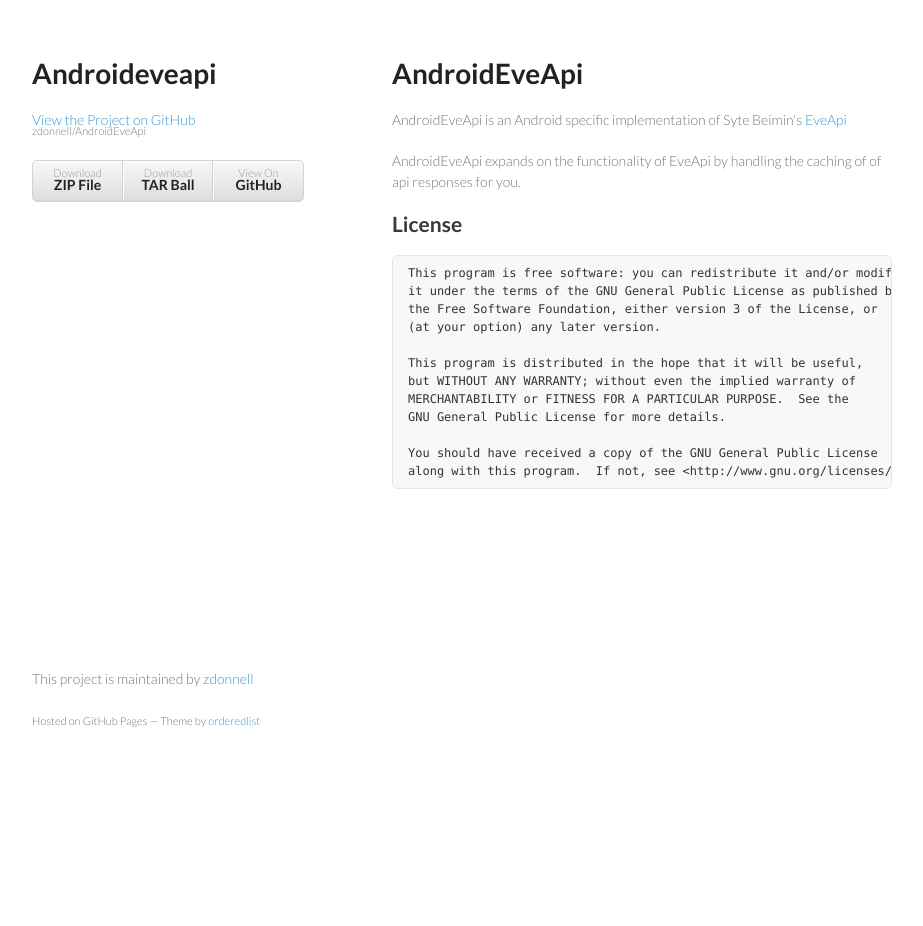
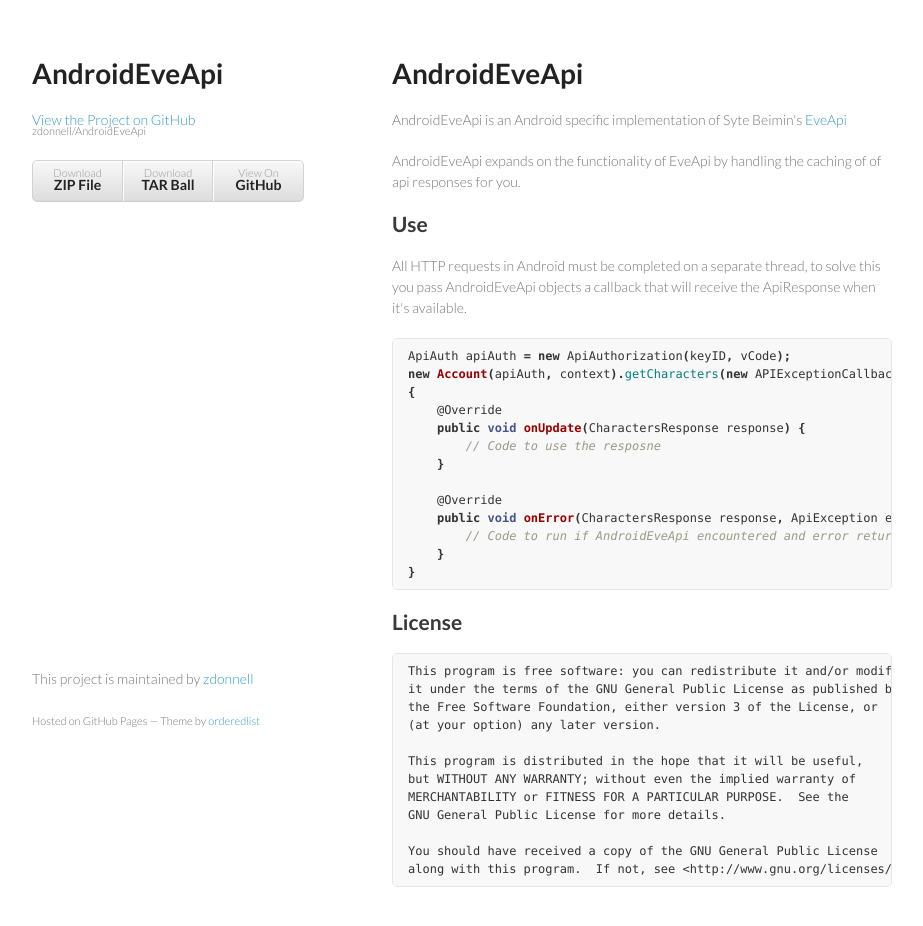
Before and after one commit to zdonnell/AndroidEveApi, a plain HTML site: page index.html in a window 1280 px wide. Shown: the whole page, without its empty margins (178-1101 px from the left). Before the commit the page ends 800 px from the top, so only its background shows below. Drawn offline with Linux system fonts and the light colour scheme.

Commit message:
Create gh-pages branch via GitHub

```diff
--- a/index.html
+++ b/index.html
@@ -3,7 +3,7 @@
   <head>
     <meta charset="utf-8">
     <meta http-equiv="X-UA-Compatible" content="chrome=1">
-    <title>Androideveapi by zdonnell</title>
+    <title>AndroidEveApi by zdonnell</title>
 
     <link rel="stylesheet" href="stylesheets/styles.css">
     <link rel="stylesheet" href="stylesheets/pygment_trac.css">
@@ -15,7 +15,7 @@
   <body>
     <div class="wrapper">
       <header>
-        <h1>Androideveapi</h1>
+        <h1>AndroidEveApi</h1>
         <p></p>
 
         <p class="view"><a href="https://github.com/zdonnell/AndroidEveApi">View the Project on GitHub <small>zdonnell/AndroidEveApi</small></a></p>
@@ -34,6 +34,26 @@
 <p>AndroidEveApi is an Android specific implementation of Syte Beimin's <a href="https://code.google.com/p/eveapi/">EveApi</a></p>
 
 <p>AndroidEveApi expands on the functionality of EveApi by handling the caching of of api responses for you.</p>
+
+<h2>
+<a name="use" class="anchor" href="#use"><span class="octicon octicon-link"></span></a>Use</h2>
+
+<p>All HTTP requests in Android must be completed on a separate thread, to solve this you pass AndroidEveApi objects a callback that will receive the ApiResponse when it's available.</p>
+
+<div class="highlight"><pre><span class="n">ApiAuth</span> <span class="n">apiAuth</span> <span class="o">=</span> <span class="k">new</span> <span class="n">ApiAuthorization</span><span class="o">(</span><span class="n">keyID</span><span class="o">,</span> <span class="n">vCode</span><span class="o">);</span>
+<span class="k">new</span> <span class="nf">Account</span><span class="o">(</span><span class="n">apiAuth</span><span class="o">,</span> <span class="n">context</span><span class="o">).</span><span class="na">getCharacters</span><span class="o">(</span><span class="k">new</span> <span class="n">APIExceptionCallback</span><span class="o">&lt;</span><span class="n">CharactersResponse</span><span class="o">&gt;()</span>
+<span class="o">{</span>
+    <span class="nd">@Override</span>
+    <span class="kd">public</span> <span class="kt">void</span> <span class="nf">onUpdate</span><span class="o">(</span><span class="n">CharactersResponse</span> <span class="n">response</span><span class="o">)</span> <span class="o">{</span>
+        <span class="c1">// Code to use the resposne</span>
+    <span class="o">}</span>
+
+    <span class="nd">@Override</span>
+    <span class="kd">public</span> <span class="kt">void</span> <span class="nf">onError</span><span class="o">(</span><span class="n">CharactersResponse</span> <span class="n">response</span><span class="o">,</span> <span class="n">ApiException</span> <span class="n">exception</span><span class="o">)</span> <span class="o">{</span>
+        <span class="c1">// Code to run if AndroidEveApi encountered and error returning the response</span>
+    <span class="o">}</span>
+<span class="o">}</span>
+</pre></div>
 
 <h2>
 <a name="license" class="anchor" href="#license"><span class="octicon octicon-link"></span></a>License</h2>
```
Also changed, not shown: params.json (+1 -1 lines).
